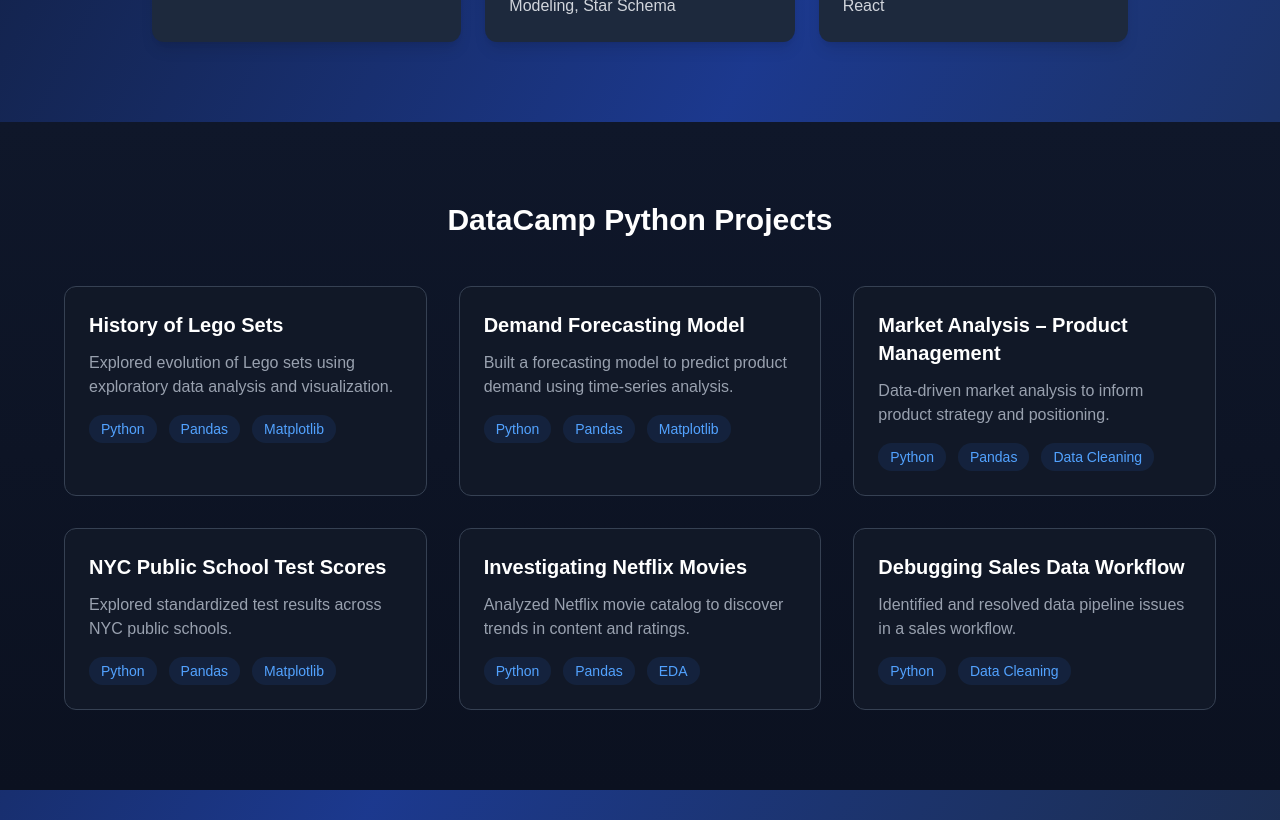
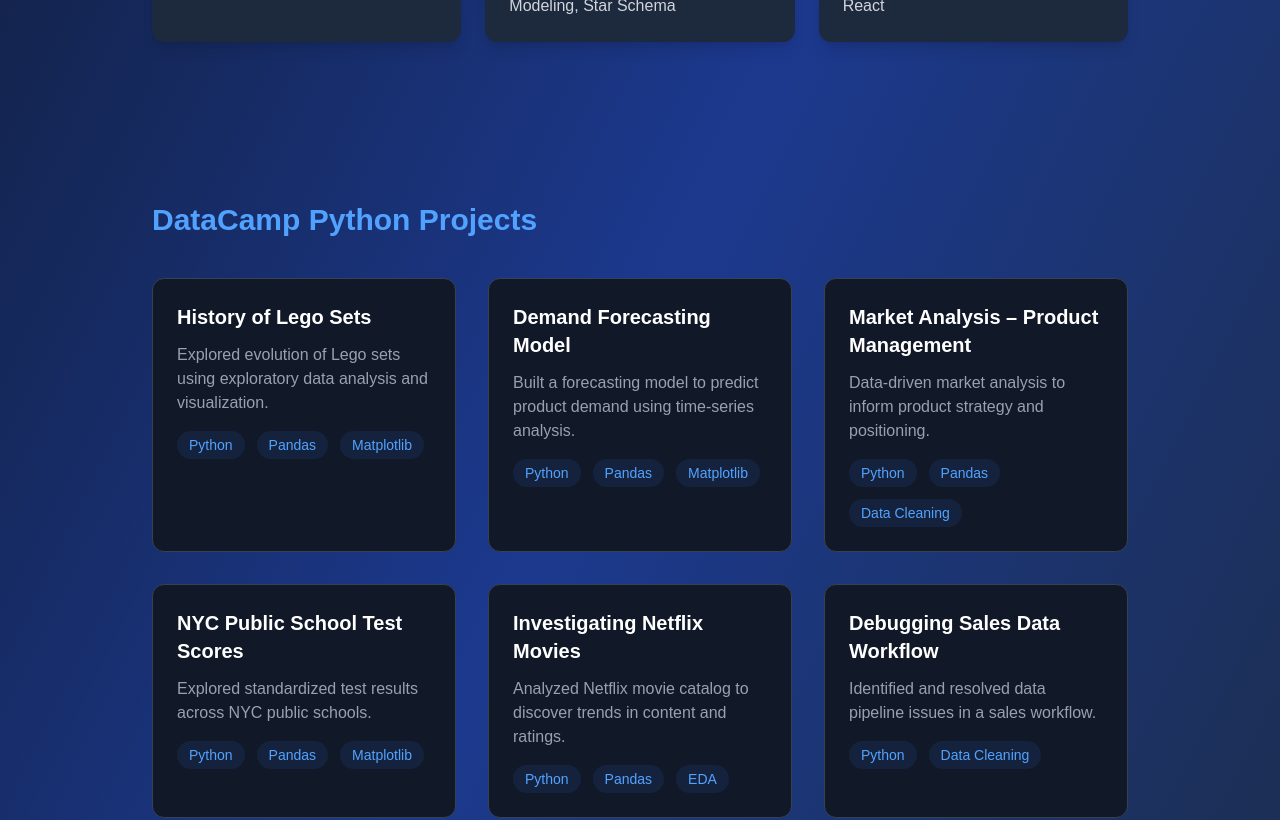
Before and after one commit to harithagm2419/haritha-portfolio_1, a Next.js app: page / in a window 1280 px wide. Shown: the part 980-1800 px from the top of the page. Built offline with nearby package versions, Linux system fonts and the light colour scheme.

Commit message:
Projects color updated

```diff
--- a/app/page.tsx
+++ b/app/page.tsx
@@ -72,11 +72,9 @@
       </section>
 
      {/* PROJECTS SECTION */}
-      <section className="py-20 px-6 bg-gradient-to-b from-[#0f172a] to-[#0b1120]">
-      <div className="max-w-6xl mx-auto">
-      <h2 className="text-3xl font-bold text-center text-white mb-12">
-      DataCamp Python Projects
-      </h2>
+     <section id="projects" className="py-20 px-6 max-w-5xl mx-auto">
+     <div className="max-w-6xl mx-auto">
+      <h2 className="text-3xl font-semibold mb-10 text-blue-400">DataCamp Python Projects</h2>
 
     <div className="grid md:grid-cols-3 gap-8">
 
```
